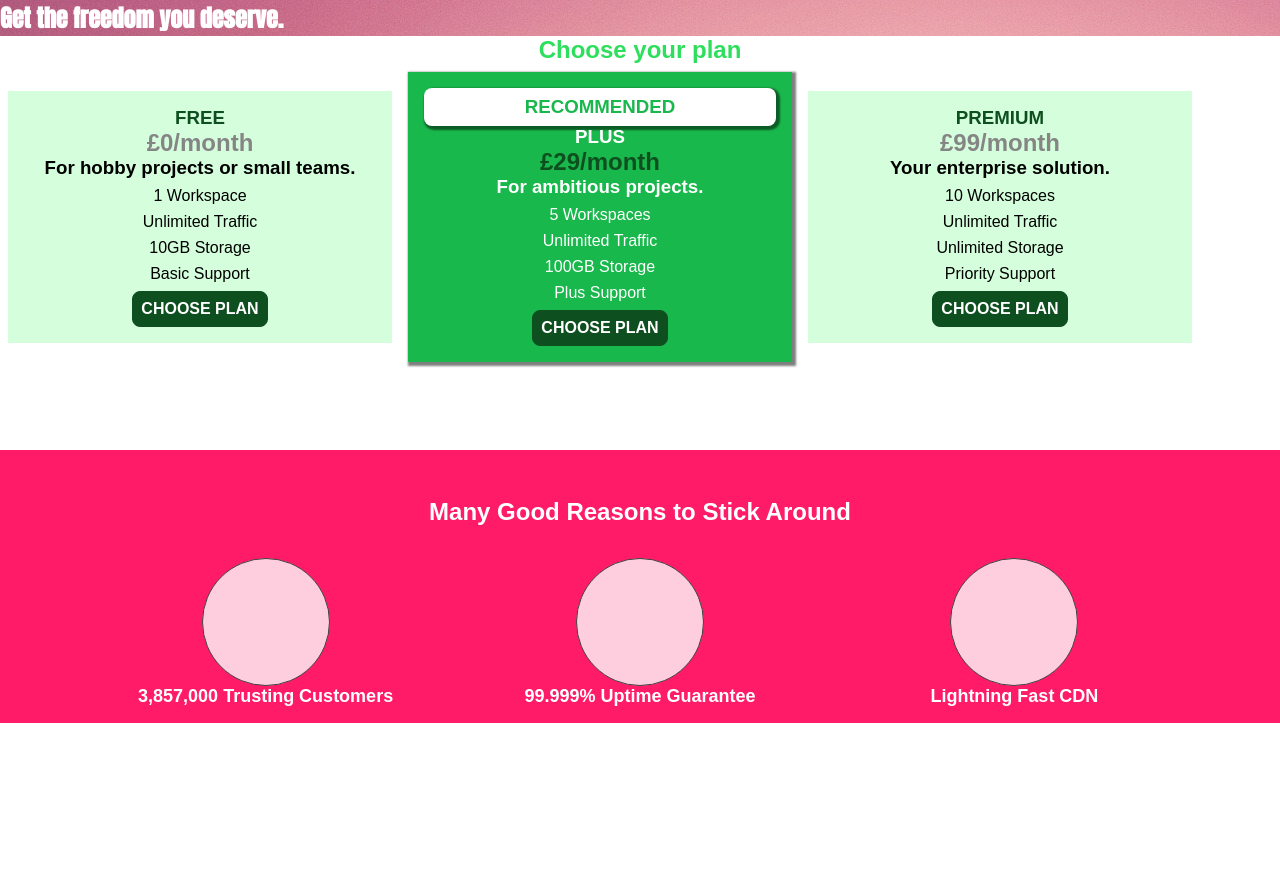
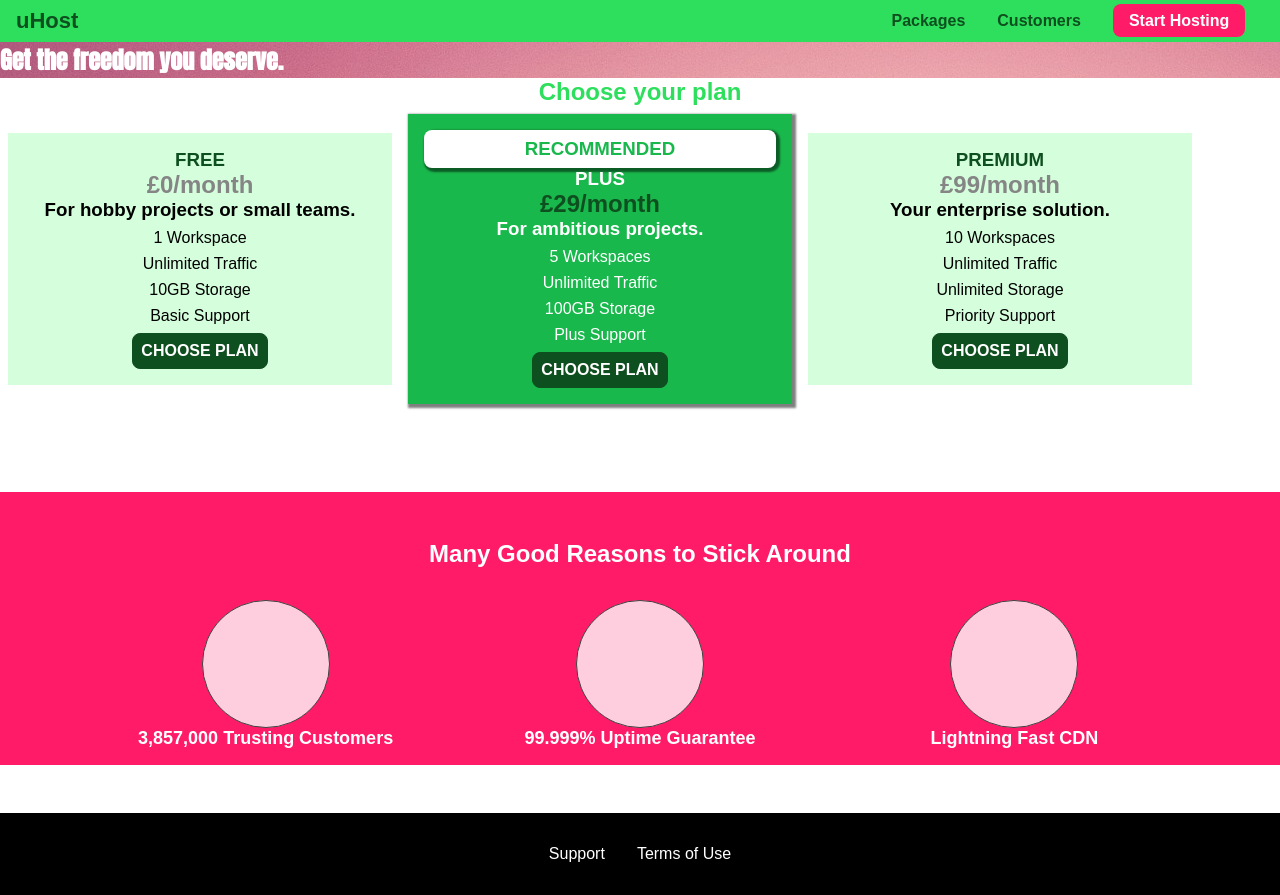
Before and after one commit to ArifEbrahim/web-hosting, a React (Vite) app: page / in a window 1280 px wide. Before the commit the page ends 800 px from the top, so only its background shows below. Built offline with nearby package versions, Linux system fonts and the light colour scheme.

Commit message:
added layout outlet to router

```diff
--- /dev/null
+++ b/src/components/layout/index.tsx
@@ -0,0 +1,13 @@
+import { Outlet } from 'react-router'
+import Header from '../header'
+import Footer from '../footer'
+
+export default function Layout() {
+  return (
+    <>
+      <Header />
+      <Outlet />
+      <Footer />
+    </>
+  )
+}
```
Also changed, not shown: src/main.tsx (+6 -6 lines).
